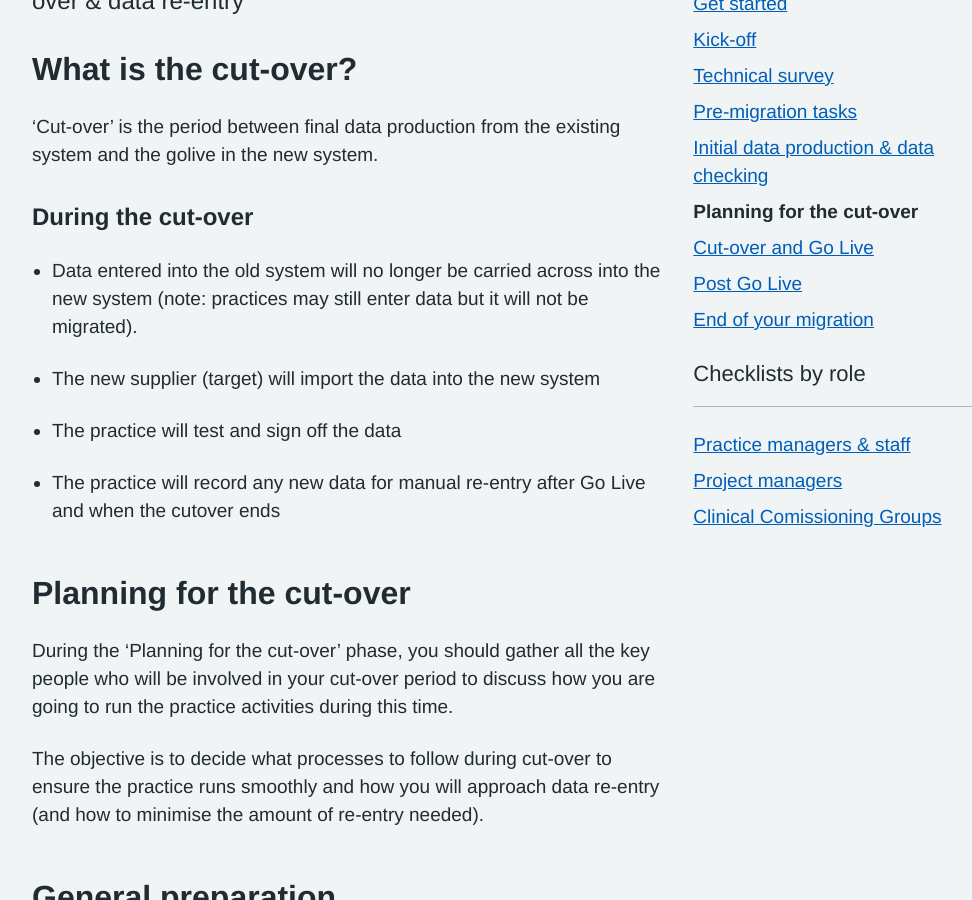
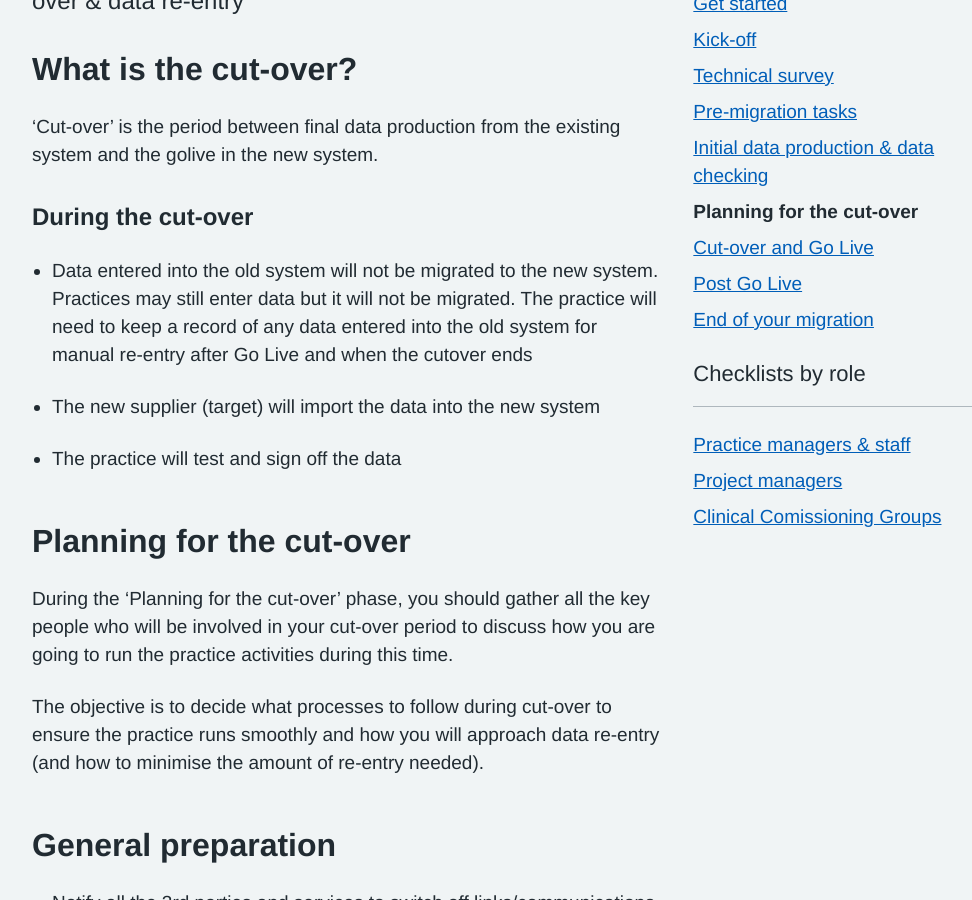
Before and after one commit to nhsconnect/prm-practice-migration, a Jekyll site: the page built from guide/05-planning-for-cut-over.md, in a window 1280 px wide and 900 px high, scrolled down 384 px. Shown: the whole window, without its empty margins (128-1100 px from the left). Built offline with Jekyll 4.4.1, drawn with Linux system fonts in a browser that asks for light colours; some web fonts are replaced.

Commit message:
[PT] Clearer guidance in opening section RE manual re-entry (Feedback from Tina)

```diff
--- a/guide/05-planning-for-cut-over.md
+++ b/guide/05-planning-for-cut-over.md
@@ -15,16 +15,13 @@ breadcrumbparent: /guide
 
 ### During the cut-over
 
-* Data entered into the old system will no longer be carried across into the new system (note: practices may still enter data but it will not be migrated).
+* Data entered into the old system will not be migrated to the new system. Practices may still enter data but it will not be migrated. The practice will need to keep a record of any data entered into the old system for manual re-entry after Go Live and when the cutover ends
 
 
 * The new supplier (target) will import the data into the new system
 
 
 * The practice will test and sign off the data
-
-
-* The practice will record any new data for manual re-entry after Go Live and when the cutover ends
 
 
 
```
